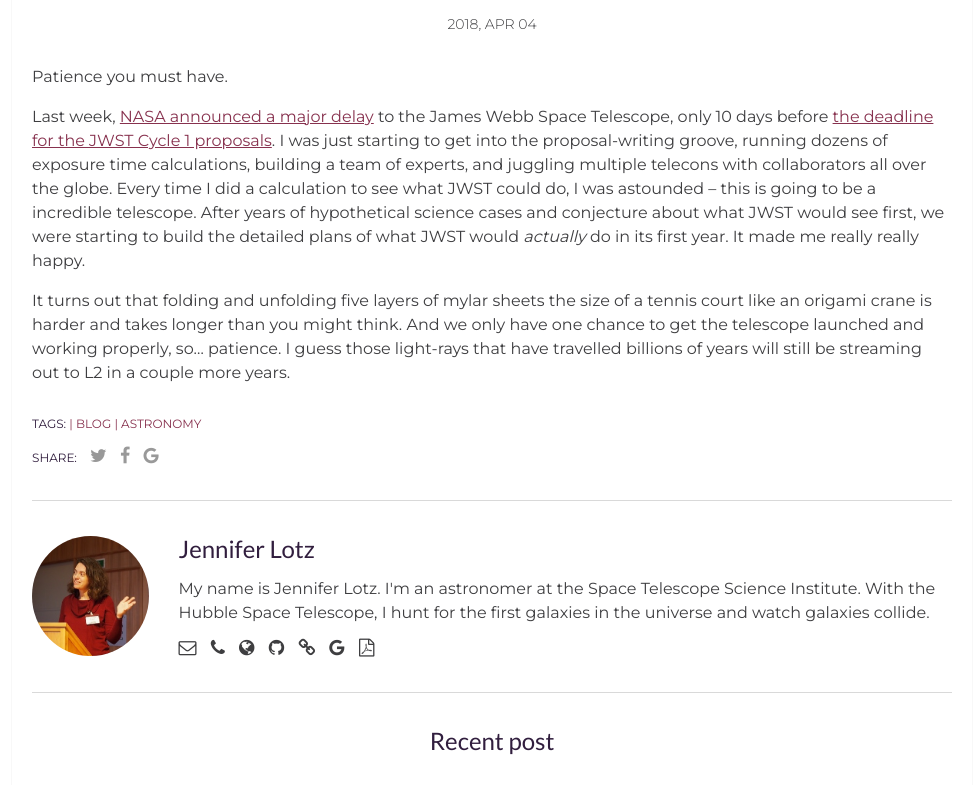
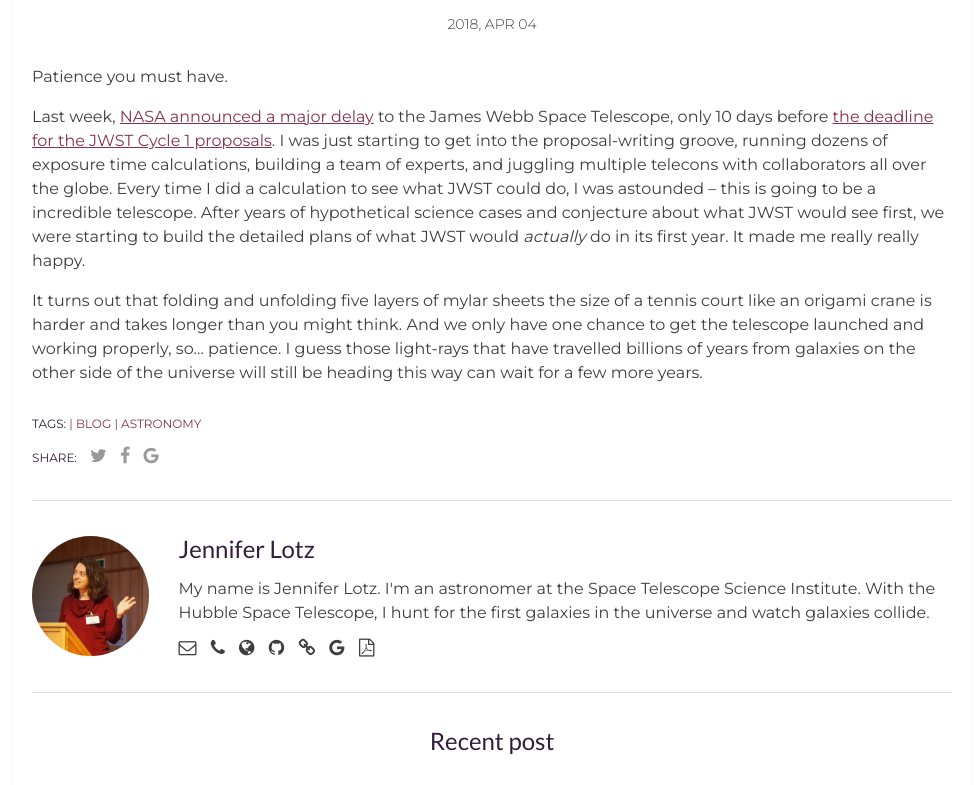
Before and after one commit to jenlotz/jenlotz.github.io, a Jekyll site: the page built from _posts/2018-04-04-patience.markdown, in a window 1280 px wide, cut to the strip 603-1388 px from the top of the page. Shown: the whole strip, without its empty margins (148-1123 px from the left). Built offline with Jekyll 4.4.1, drawn with Linux system fonts in a browser that asks for light colours.

Commit message:
patience

```diff
--- a/_posts/2018-04-04-patience.markdown
+++ b/_posts/2018-04-04-patience.markdown
@@ -10,4 +10,4 @@
 
 Last week, [NASA announced a major delay](https://www.nasa.gov/press-release/nasa-s-webb-observatory-requires-more-time-for-testing-and-evaluation-new-launch) to the James Webb Space Telescope,  only 10 days before [the deadline for the JWST Cycle 1 proposals](https://jwst-docs.stsci.edu/display/JSP/James+Webb+Space+Telescope+Call+for+Proposals+for+Cycle+1).  I was just starting to get into the proposal-writing groove,  running dozens of exposure time calculations,  building a team of experts, and juggling multiple telecons with collaborators all over the globe.   Every time I did a calculation to see what JWST could do,  I was astounded  -- this is going to be a incredible telescope.  After years of hypothetical science cases and conjecture about what JWST would see first,  we were starting to build the detailed plans of what JWST would _actually_ do in its first year.  It made me really really happy.
 
-It turns out that folding and unfolding five layers of mylar sheets the size of a tennis court like an origami crane is harder and takes longer than you might think.  And we only have one chance to get the telescope launched and working properly,  so...  patience.  I guess those light-rays that have travelled billions of years will still be streaming out to L2 in a couple more years.
+It turns out that folding and unfolding five layers of mylar sheets the size of a tennis court like an origami crane is harder and takes longer than you might think.  And we only have one chance to get the telescope launched and working properly,  so...  patience.  I guess those light-rays that have travelled billions of years from galaxies on the other side of the universe will still be heading this way can wait for a few more years.
```
